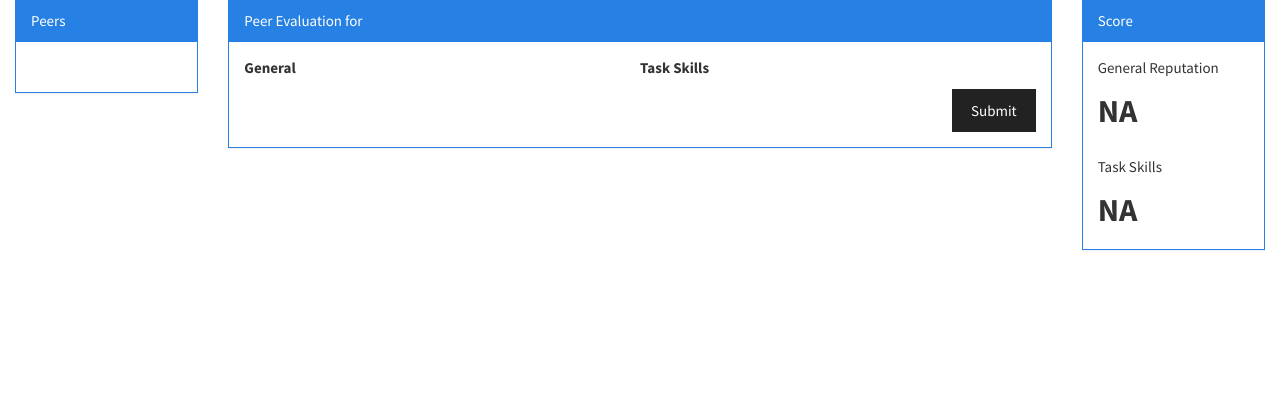
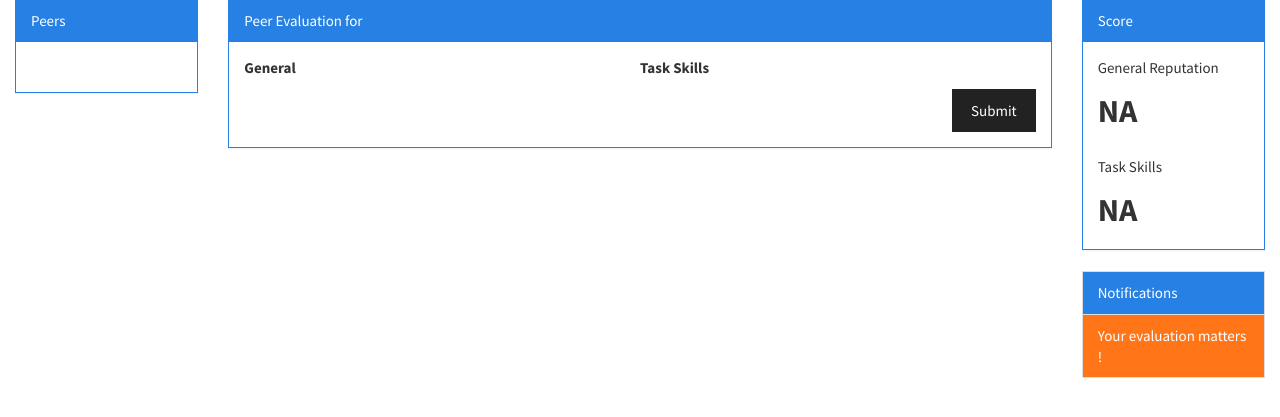
Before and after one commit to AkshayVankipuram/TOLCTms, a Django app: template templates/feedback.html in a window 1280 px wide. Shown: the part 73-490 px from the top of the page. Run offline with Django 3.2, Linux system fonts and the light colour scheme; the template is opened without the code that fills it, so the values that code supplies are empty; some libraries are stand-ins or nearby versions.

Commit message:
added notifications pane

```diff
--- a/templates/feedback.html
+++ b/templates/feedback.html
@@ -103,6 +103,10 @@
 					<div id="taskMetricScoreDiv" class="score">NA</div>
 				</div>
             </div>
+            <ul class="list-group" id="notifications">
+        	<li class="list-group-item active">Notifications</li>
+        	<li class="list-group-item list-group-item-warning">Your evaluation matters !</li>
+            </ul>
         </div>
     </div>
 </div>
```
